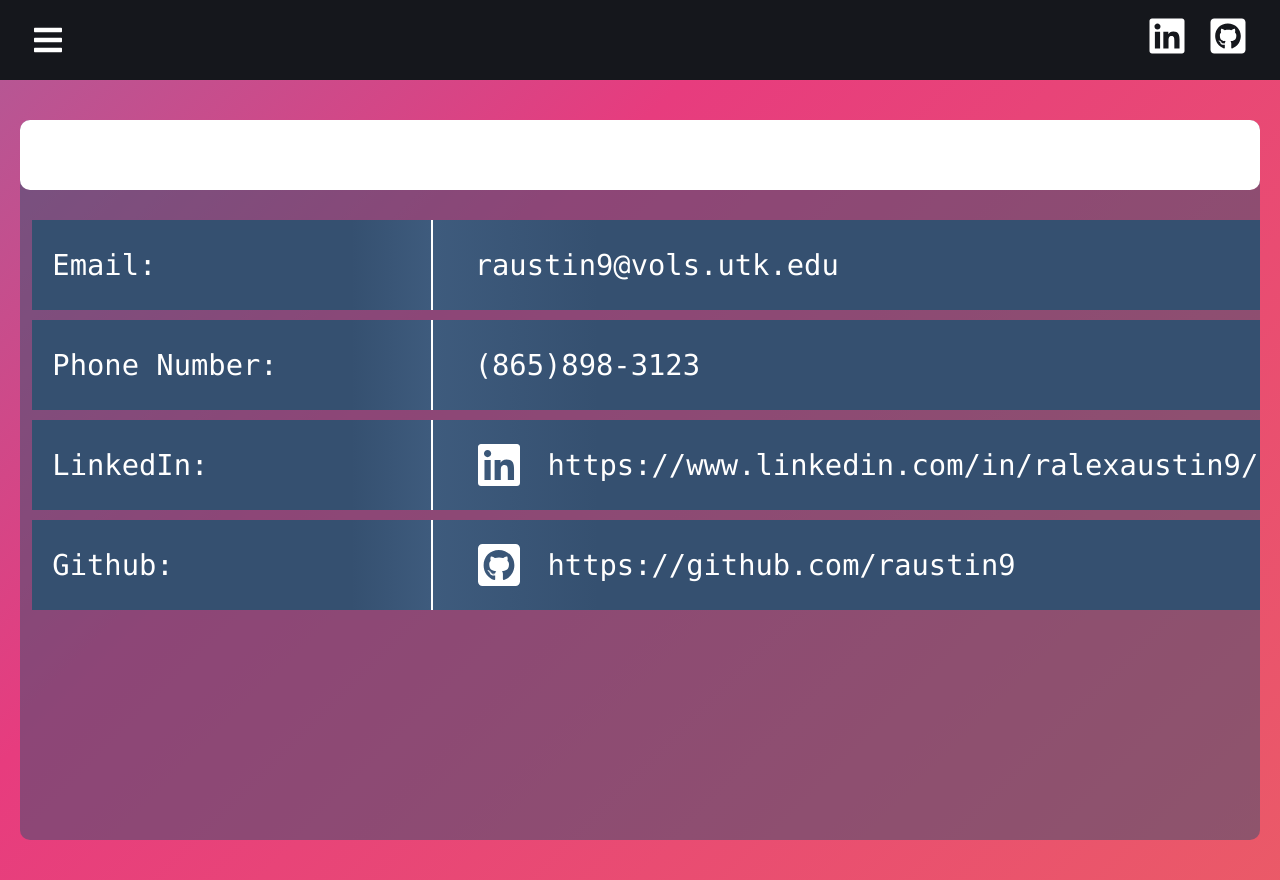
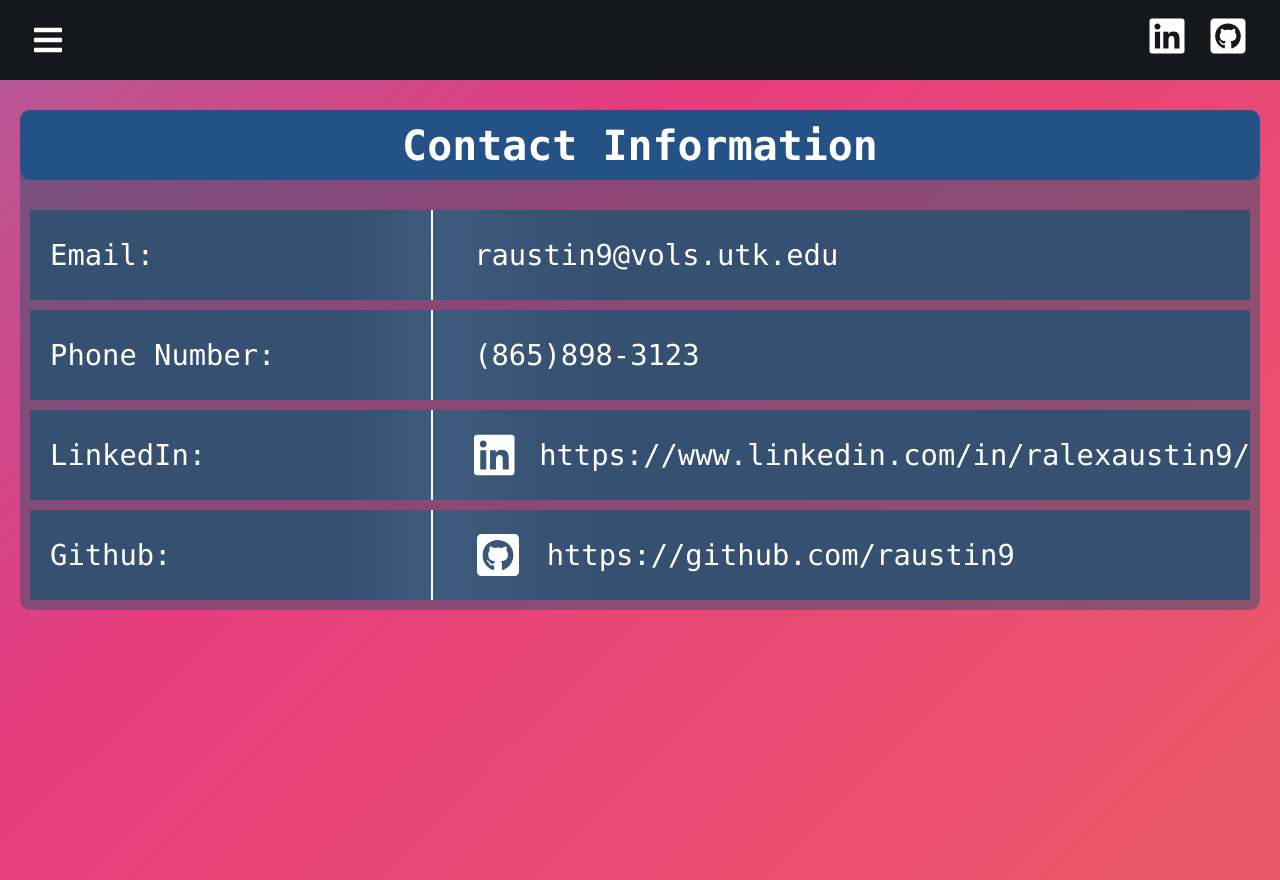
Before and after one commit to raustin9/personal-website-react, a React (Create React App) app: page /contact in a window 1280 px wide. Built offline with nearby package versions, Linux system fonts and the light colour scheme.

Commit message:
Touch up on contact page

```diff
--- a/src/pages/Contact.js
+++ b/src/pages/Contact.js
@@ -7,13 +7,15 @@ import './styles/Contact.css'
 const Container = styled.div`
     background-color:  rgba(53 , 80 , 112 , 0.5);
     border-radius: 10px;
-    height: 90%;
+    height: 500px;
     width: 100%;
     margin-left: 20px;
     margin-right: 20px;
+    margin-top: 30px;
     display: grid;
     grid-template-rows: repeat(5 , 100px);
     grid-template-columns: repeat(3 , 33.3333333%);
+    align-self: start;
 
 `;
 
@@ -22,17 +24,19 @@ const Header = styled.div`
     width: 100%;
     display: flex;
     opacity: 1;
-    background-color: #fff;
+    background-color: #255286;
     height: 70px;
     grid-row: 1 / span 1;
     grid-column: 1 / span 3;
+    align-items: center;
+    justify-content: center;
 
 `;
 
 const Email = styled.div`
     display: flex;
     align-items: center;
-    margin-left: 3%;
+    margin-left: 10px;
 
     height: 90px;
     border-right: 2px solid #fff;
@@ -44,7 +48,7 @@ const Email = styled.div`
 const Phone = styled.div`
     display: flex;
 
-    margin-left: 3%;
+    margin-left: 10px;
     align-items: center;
     height: 90px;
     border-right: 2px solid #fff;
@@ -55,7 +59,7 @@ const Phone = styled.div`
 
 const Linkedin = styled.div`
     display: flex;
-    margin-left: 3%;
+    margin-left: 10px;
     align-items: center;
     height: 90px;
     border-right: 2px solid #fff;
@@ -66,7 +70,7 @@ const Linkedin = styled.div`
 
 const Github = styled.div`
     display: flex;
-    margin-left: 3%;
+    margin-left: 10px;
     align-items: center;
     height: 90px;
     border-right: 2px solid #fff;
@@ -76,6 +80,7 @@ const Github = styled.div`
 `;
 
 const Einfo = styled.div`
+    margin-right: 10px;
     display: flex;
     align-items: center;
     height: 90px;
@@ -86,6 +91,7 @@ const Einfo = styled.div`
 
 const Pinfo = styled.div`
     display: flex;
+    margin-right: 10px;
     align-items: center;
     height: 90px;
     grid-column: 2 / span 2;
@@ -96,6 +102,7 @@ const Pinfo = styled.div`
 const Linfo = styled.div`
     display: flex;
     align-items: center;
+    margin-right: 10px;
     height: 90px;
     grid-column: 2 / span 2;
     grid-row: 4 / span 1;
@@ -105,6 +112,7 @@ const Linfo = styled.div`
 const Ginfo = styled.div`
     display: flex;
     align-items: center;
+    margin-right: 10px;
     height: 90px;
     grid-column: 2 / span 2;
     grid-row: 5 / span 1;
@@ -117,6 +125,14 @@ const Text = styled.p`
     margin-left: 5%;
     font-family: "Monaco", monospace;
 `;
+
+const HeadText = styled.p`
+    color: #fff;
+    font-size: 2.6rem;
+    font-weight: bold;
+    font-family: "Monaco", monospace;
+`;
+
 const Links = styled.a`
     color: #fff;
     font-size: 1.3rem;
@@ -140,7 +156,9 @@ export const Contact = () => {
 
             <Container>
                 <Header>
-
+                    <HeadText>
+                        Contact Information
+                    </HeadText>
                 </Header>
 
                 <Email>
```
Also changed, not shown: 1 other file (tests, documents, lock files or other folders).
